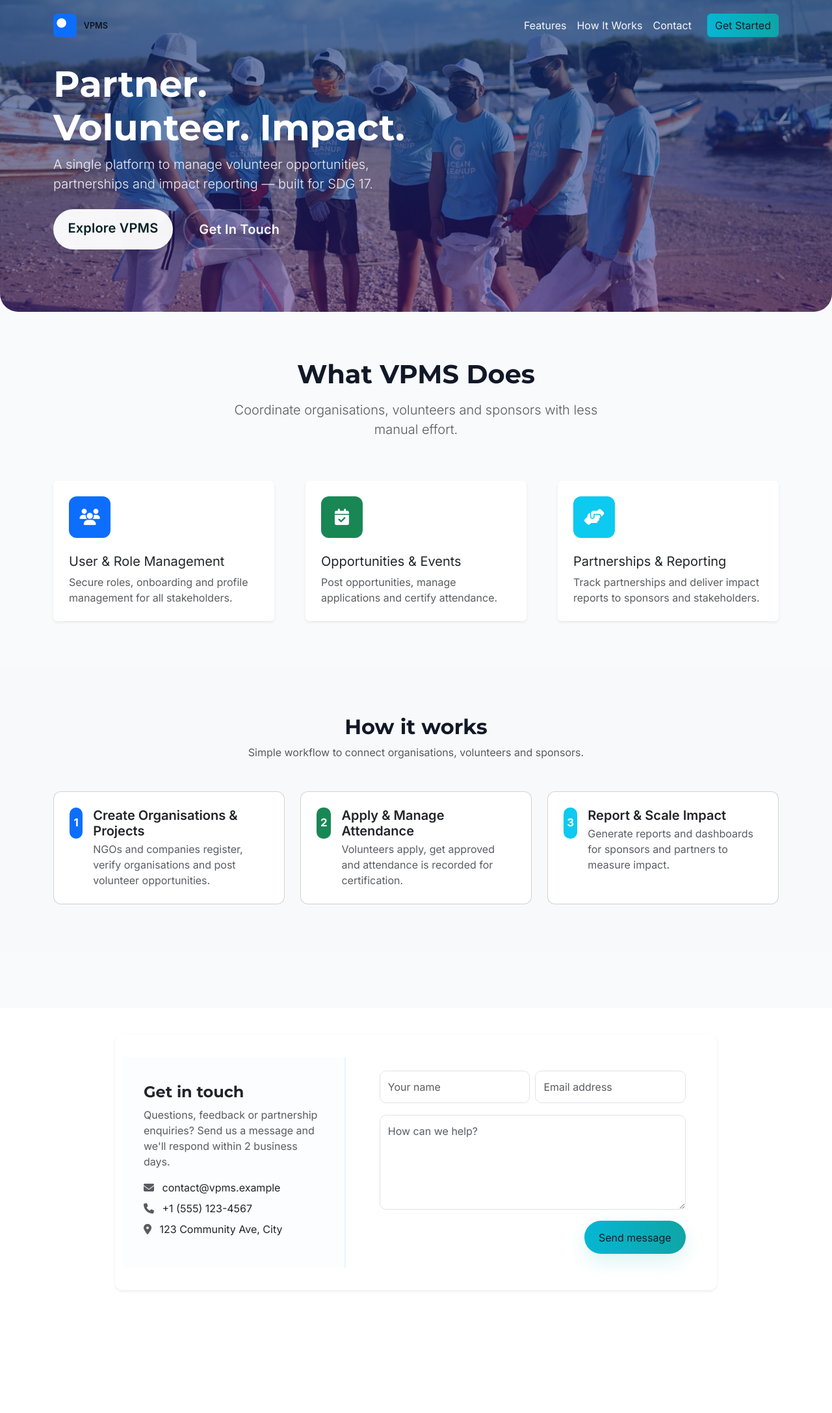
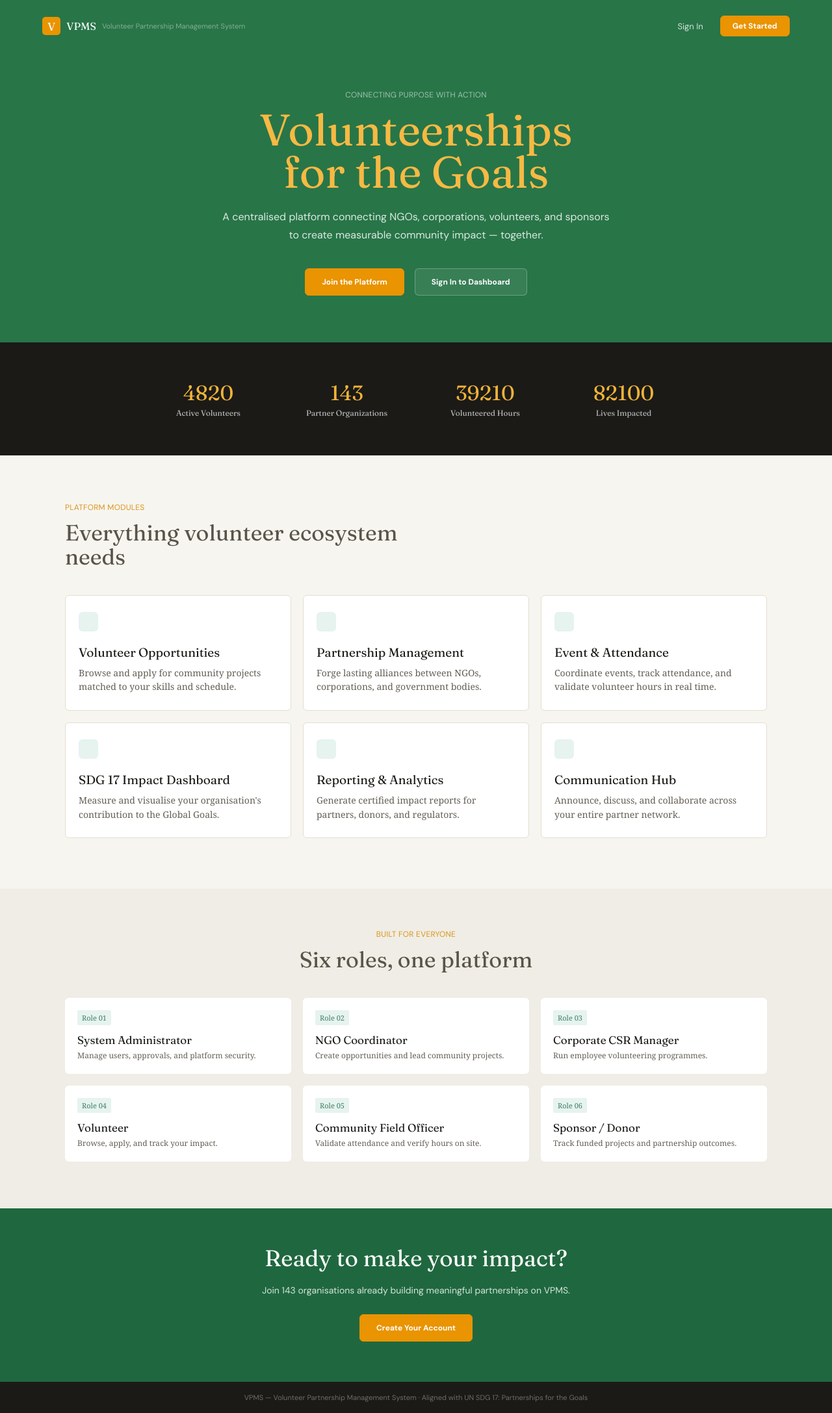
Before and after one commit to PradeepShresth/VPMS, a PHP site: page / in a window 1280 px wide. Shown: the whole page at 65% size. Before the commit the page ends 1987 px from the top, so only its background shows below. Run offline with PHP 8.4, Linux system fonts and the light colour scheme.

Commit message:
reconstructing every layout of the landing page

```diff
--- a/assets/css/style.css
+++ b/assets/css/style.css
@@ -1,127 +1,84 @@
-:root{
-  --bg-start:#0d6efd;
-  --bg-end:#6610f2;
-  --muted:#6c757d;
-}
-body{font-family:'Inter', system-ui, -apple-system,'Segoe UI', Roboto,'Helvetica Neue', Arial;background:#f8fafc;color:#111827}
-/* Headings use Montserrat for a modern geometric look */
-h1,h2,h3,h4{font-family:'Montserrat', Inter, system-ui, sans-serif}
-
-/* Hero */
-.modern-hero{padding:6rem 0; border-bottom-left-radius:28px; border-bottom-right-radius:28px; position:relative; background-color:var(--bg-start); background-image: linear-gradient(180deg, rgba(13,110,253,0.40), rgba(102,16,242,0.32)), url('../img/ocg-saving-the-ocean-_1j7_atc0z8-unsplash.jpg'); background-size:cover; background-position:center; background-repeat:no-repeat}
-.modern-hero::before{content:"";position:absolute;inset:0;background:linear-gradient(180deg, rgba(6,7,18,0.35), rgba(6,7,18,0.25));border-bottom-left-radius:28px;border-bottom-right-radius:28px}
-.modern-hero h1{color:#fff}
-.modern-hero .lead{color:rgba(255,255,255,0.9)}
-.hero-art{min-height:220px}
-/* Ensure content sits above overlay */
-.modern-hero > .container{position:relative;z-index:1}
-
-/* Hero buttons styling */
-.modern-hero .btn{border-radius:999px; padding:0.85rem 1.4rem; font-weight:600; letter-spacing:0.2px}
-.modern-hero .btn-light{background:rgba(255,255,255,0.95); color:#042024; border:none}
-.modern-hero .btn-light:hover{transform:translateY(-3px); box-shadow:0 20px 40px rgba(2,6,23,0.12)}
-.modern-hero .btn-outline-light{border:2px solid rgba(255,255,255,0.18); color:rgba(255,255,255,0.95); background:transparent}
-.modern-hero .btn-outline-light:hover{background:rgba(255,255,255,0.12); transform:translateY(-3px)}
-.hero-art img{display:none}
-
-/* Navbar */
-.navbar{transition:all .28s ease;padding:1rem 0}
-/* Navbar colors: light text over hero, dark on scroll */
-.navbar .nav-link{color:rgba(255,255,255,0.95)}
-.navbar .navbar-brand span{color:#fff}
-.navbar .navbar-toggler{border-color:rgba(255,255,255,0.18)}
-.navbar .navbar-toggler-icon{filter:invert(1) brightness(2)}
-.navbar-solid{background:#ffffffee!important;box-shadow:0 10px 40px rgba(2,6,23,0.08)}
-.navbar-solid .nav-link{color:#0b1220!important}
-.navbar-solid .navbar-brand span{color:#0b1220}
-.navbar-solid .navbar-toggler{border-color:rgba(11,18,32,0.08)}
-.navbar-solid .navbar-toggler-icon{filter:none}
-
-/* Cards */
-.card{transition:transform .28s ease,box-shadow .28s ease}
-.card:hover{transform:translateY(-6px);box-shadow:0 20px 40px rgba(2,6,23,0.08)}
-
-.icon-wrap{display:inline-flex;align-items:center;justify-content:center;width:56px;height:56px;border-radius:12px}
-.text-white-75{color:rgba(255,255,255,0.9)}
-.text-white-50{color:rgba(255,255,255,0.65)}
-
-@media (max-width: 991px){
-  .modern-hero{padding:3.5rem 0}
+:root {
+  --green: #287548;
+  --green-deep: #1f683f;
+  --amber: #f0aa22;
+  --ink: #1b1a17;
+  --paper: #f7f5f0;
+  --sand: #efede5;
+  --line: #e5ded1;
+  --serif: 'Fraunces', Georgia, serif;
+  --sans: 'DM Sans', 'Segoe UI', sans-serif;
 }
 
-/* Features section spacing */
-.section-features{padding:4.5rem 0}
-.section-features .card{padding:2rem}
-.section-features .icon-wrap{width:64px;height:64px;font-size:1.25rem}
-.section-features .card h5{margin-top:0.5rem}
-.section-features .lead{max-width:36rem;margin-left:auto;margin-right:auto}
+* { box-sizing: border-box; }
+html { scroll-behavior: smooth; }
+body { margin: 0; color: var(--ink); background: var(--paper); font-family: var(--sans); font-size: 15px; }
+a { color: inherit; text-decoration: none; }
 
-/* How section */
-.how-section{padding:4.5rem 0;margin-bottom:2.5rem}
-.how-step{border-radius:12px}
-.step-badge{width:48px;height:48px;border-radius:10px;display:inline-flex;align-items:center;justify-content:center;font-weight:700;font-size:1.05rem}
-.how-step h5{font-weight:600}
-.how-step p{color:var(--muted)}
+.hero { min-height: 448px; padding: 24px 5.1% 72px; color: #fff; background: var(--green); }
+.site-nav, .hero-content { max-width: 1200px; margin: 0 auto; }
+.site-nav { display: flex; justify-content: space-between; align-items: center; }
+.brand, .nav-actions, .hero-actions { display: flex; align-items: center; }
+.brand { gap: 9px; }
+.brand-mark { display: grid; width: 28px; height: 28px; place-items: center; border-radius: 5px; color: #fff; background: #e99400; font-family: var(--serif); font-size: 17px; }
+.brand-name { font-family: var(--serif); font-size: 16px; }
+.brand-description { color: rgba(255,255,255,.42); font-size: 11px; }
+.nav-actions { gap: 26px; font-size: 13px; }
+.sign-in { color: rgba(255,255,255,.8); }
+.button { display: inline-flex; min-height: 42px; align-items: center; justify-content: center; padding: 0 25px; border: 1px solid #e99400; border-radius: 6px; color: #fff; background: #e99400; font-size: 12px; font-weight: 700; transition: transform .2s ease, background .2s ease; }
+.button:hover { transform: translateY(-2px); background: #f5a815; }
+.button-small { min-height: 32px; padding: 0 18px; font-size: 12px; }
+.button-ghost { border-color: rgba(255,255,255,.25); background: rgba(255,255,255,.08); }
+.button-ghost:hover { background: rgba(255,255,255,.16); }
+.hero-content { padding-top: 82px; text-align: center; }
+.eyebrow { margin: 0 0 13px; color: rgba(255,255,255,.55); font-size: 12px; letter-spacing: .02em; }
+.eyebrow-amber { color: #dc941a; }
+h1, h2, h3, p { margin-top: 0; }
+h1, h2 { font-family: var(--serif); font-weight: 400; }
+h1 { margin-bottom: 22px; color: #f7b943; font-size: clamp(50px, 6vw, 68px); line-height: .96; }
+.hero-copy { margin-bottom: 36px; color: rgba(255,255,255,.84); font-size: 16px; line-height: 1.8; }
+.hero-actions { justify-content: center; gap: 16px; }
 
-@media (min-width: 992px){
-  .how-step{min-height:160px}
+.stats { padding: 58px 5%; color: #fff; background: var(--ink); }
+.stats-inner { display: grid; max-width: 820px; margin: 0 auto; grid-template-columns: repeat(4, 1fr); gap: 32px; text-align: center; }
+.stat strong { display: block; color: #f1b338; font-family: var(--serif); font-size: 32px; font-weight: 400; }
+.stat span { display: block; margin-top: 4px; color: rgba(255,255,255,.72); font-family: var(--serif); font-size: 12px; }
+
+.section { padding: 72px 5.1% 78px; }
+.modules { background: var(--paper); }
+.section-heading { max-width: 1080px; margin: 0 auto 40px; }
+h2 { margin-bottom: 0; color: #595448; font-size: 34px; line-height: 1.08; }
+.module-grid, .role-grid { display: grid; max-width: 1080px; margin: 0 auto; gap: 18px; }
+.module-grid { grid-template-columns: repeat(3, 1fr); }
+.module-card { min-height: 166px; padding: 25px 20px; border: 1px solid var(--line); border-radius: 6px; background: #fff; }
+.module-icon { display: block; width: 30px; height: 30px; margin-bottom: 20px; border-radius: 6px; background: #e6f3ef; }
+.module-card h3 { margin-bottom: 9px; font-family: var(--serif); font-size: 19px; font-weight: 400; }
+.module-card p { margin-bottom: 0; color: #645e54; font-family: Georgia, serif; font-size: 14px; line-height: 1.55; }
+.roles { padding-top: 62px; padding-bottom: 72px; background: var(--sand); }
+.centered { text-align: center; }
+ .role-grid { grid-template-columns: repeat(3, 1fr); }
+.role-card { min-height: 116px; padding: 19px; border-radius: 6px; background: #fff; }
+.role-label { display: inline-block; margin-bottom: 12px; padding: 4px 7px; border-radius: 2px; color: #408065; background: #e6f3ef; font-family: Georgia, serif; font-size: 11px; }
+.role-card h3 { margin-bottom: 5px; font-family: var(--serif); font-size: 17px; font-weight: 400; }
+.role-card p { margin-bottom: 0; color: #645e54; font-family: Georgia, serif; font-size: 12px; line-height: 1.5; }
+.cta { padding: 58px 5% 62px; color: #fff; text-align: center; background: var(--green-deep); }
+.cta h2 { margin-bottom: 21px; color: #fff; font-size: 35px; }
+.cta p { margin-bottom: 28px; color: rgba(255,255,255,.82); font-size: 14px; }
+footer { padding: 17px 5%; color: rgba(255,255,255,.36); text-align: center; background: var(--ink); font-size: 11px; }
+
+@media (max-width: 640px) {
+  .hero { min-height: 520px; padding: 18px 20px 54px; }
+  .brand-description { display: none; }
+  .nav-actions { gap: 12px; }
+  .hero-content { padding-top: 110px; }
+  .hero-copy { font-size: 14px; }
+  .desktop-only { display: none; }
+  .hero-actions { flex-direction: column; gap: 10px; }
+  .hero-actions .button { width: 195px; }
+  .stats { padding: 38px 20px; }
+  .stats-inner { grid-template-columns: repeat(2, 1fr); gap: 28px 10px; }
+  .section { padding: 54px 20px; }
+  .module-grid, .role-grid { grid-template-columns: 1fr; }
+  .module-card { min-height: 145px; }
+  .role-card { min-height: 108px; }
 }
-
-/* Add extra gap between "How it works" and Contact sections */
-#contact{margin-top:5.5rem}
-@media (max-width:767px){
-  #contact{margin-top:3rem}
-}
-
-/* Contact section: two-column layout (info | form) */
-.contact-form .form-control{border-radius:10px;padding:0.85rem}
-.contact-form textarea.form-control{min-height:140px}
-.how-section + .section-features {}
-.card.shadow-sm.p-4{padding:2.25rem}
-
-/* Base card padding removed so columns can provide their own padding */
-.contact-card{padding:0.5rem 0.5rem;border-radius:12px;overflow:hidden}
-.contact-card > .row{gap:1rem;align-items:stretch}
-.contact-card .col-md-5,.contact-card .col-md-7{padding:0}
-.contact-card .list-unstyled li{margin-bottom:0.5rem}
-.contact-form .form-control{border-radius:10px;padding:0.75rem;margin-bottom:0.6rem}
-.contact-form textarea.form-control{min-height:140px}
-.contact-form .btn-primary{padding:0.85rem 1.4rem;border-radius:999px}
-
-/* Desktop: left info panel with subtle background and right form panel */
-@media (min-width: 768px){
-  /* Use flex layout for a clear two-column split (only the immediate row) */
-  .contact-card > .row{display:flex;flex-wrap:nowrap}
-  .contact-card .col-md-5{flex:0 0 38%;max-width:38%;background:#fbfdff;padding:2.5rem 2rem;border-right:2px solid rgba(6,182,180,0.08)}
-  .contact-card .col-md-7{flex:1 1 62%;max-width:62%;padding:2rem 2.25rem}
-  .contact-card .col-md-5 h4{margin-top:0}
-  .contact-card .col-md-5 p{color:var(--muted)}
-  .contact-card .col-md-5 .list-unstyled{margin-top:1rem}
-  .contact-card .col-md-5 i{color:rgba(6,182,180,0.95)}
-  .contact-card .col-md-7 .text-end{display:block}
-}
-
-/* Add breathing space inside the contact section so card doesn't touch previous section */
-#contact .container{padding-top:1.5rem;padding-bottom:1.5rem}
-@media (min-width:768px){
-  #contact .container{padding-top:2.5rem;padding-bottom:2.5rem}
-}
-
-/* Mobile: stacked with internal padding */
-@media (max-width: 767px){
-  .contact-card{padding:1rem}
-  .contact-card .col-md-5,.contact-card .col-md-7{padding-left:0.6rem;padding-right:0.6rem}
-  .contact-card .row{gap:0.6rem}
-  .contact-form .btn-primary{text-align:center;width:100%}
-}
-
-/* Reveal animations */
-.reveal{opacity:0; transform:translateY(18px); transition:opacity .6s ease, transform .6s cubic-bezier(.2,.9,.2,1)}
-.reveal.in{opacity:1; transform:none}
-.reveal-delay{transition-delay:.12s}
-.reveal-slow{transition-duration:.9s}
-
-.btn-primary{background:linear-gradient(90deg,#06b6d4 0%,#0ea5a7 100%);border:none;color:#042024;box-shadow:0 12px 30px rgba(6,182,180,0.14)}
-.btn-primary:hover, .btn-primary:focus{transform:translateY(-2px);box-shadow:0 18px 40px rgba(6,182,180,0.18)}
-.btn-light{box-shadow:0 6px 18px rgba(2,6,23,0.06)}
-.btn-outline-light{border-color:rgba(255,255,255,0.18); color:rgba(255,255,255,0.95)}
--- a/index.php
+++ b/index.php
@@ -3,196 +3,83 @@
 <head>
   <meta charset="utf-8">
   <meta name="viewport" content="width=device-width, initial-scale=1">
-  <title>VPMS — Volunteer Partnership Management System</title>
-  <link href="https://fonts.googleapis.com/css2?family=Inter:wght@300;400;600;700&family=Montserrat:wght@600;700&display=swap" rel="stylesheet">
-  <link href="https://cdn.jsdelivr.net/npm/bootstrap@5.3.2/dist/css/bootstrap.min.css" rel="stylesheet">
-  <link rel="stylesheet" href="https://cdnjs.cloudflare.com/ajax/libs/font-awesome/6.4.0/css/all.min.css">
+  <title>VPMS | Volunteer Partnership Management System</title>
+  <link rel="preconnect" href="https://fonts.googleapis.com">
+  <link rel="preconnect" href="https://fonts.gstatic.com" crossorigin>
+  <link href="https://fonts.googleapis.com/css2?family=DM+Sans:wght@400;500;600;700&family=Fraunces:opsz,wght@9..144,400;9..144,500;9..144,600&display=swap" rel="stylesheet">
   <link rel="stylesheet" href="assets/css/style.css">
-  <meta name="theme-color" content="#0d6efd">
 </head>
 <body>
-  <nav class="navbar navbar-expand-lg fixed-top">
-    <div class="container">
-      <a class="navbar-brand" href="#">
-        <img src="assets/img/logo.svg" alt="VPMS" height="36">
+  <header class="hero" id="top">
+    <nav class="site-nav" aria-label="Main navigation">
+      <a class="brand" href="#top" aria-label="VPMS home">
+        <span class="brand-mark">V</span>
+        <span class="brand-name">VPMS</span>
+        <span class="brand-description">Volunteer Partnership Management System</span>
       </a>
-      <button class="navbar-toggler" type="button" data-bs-toggle="collapse" data-bs-target="#navmenu">
-        <span class="navbar-toggler-icon"></span>
-      </button>
-      <div class="collapse navbar-collapse" id="navmenu">
-        <ul class="navbar-nav ms-auto align-items-lg-center">
-          <li class="nav-item"><a class="nav-link" href="#features">Features</a></li>
-          <li class="nav-item"><a class="nav-link" href="#how">How It Works</a></li>
-          <li class="nav-item"><a class="nav-link" href="#contact">Contact</a></li>
-          <li class="nav-item"><a class="btn btn-primary ms-3" href="#">Get Started</a></li>
-        </ul>
+      <div class="nav-actions">
+        <a class="sign-in" href="#platform">Sign In</a>
+        <a class="button button-small" href="#join">Get Started</a>
       </div>
-    </div>
-  </nav>
-
-  <header class="modern-hero d-flex align-items-center">
-    <div class="container">
-      <div class="row align-items-center">
-        <div class="col-lg-6 text-white">
-          <h1 class="display-4 fw-bold reveal">Partner. Volunteer. Impact.</h1>
-          <p class="lead text-white-75 reveal reveal-delay">A single platform to manage volunteer opportunities, partnerships and impact reporting — built for SDG 17.</p>
-          <div class="d-flex gap-3 mt-4">
-            <a class="btn btn-light btn-lg" href="#features">Explore VPMS</a>
-            <a class="btn btn-outline-light btn-lg" href="#contact">Get In Touch</a>
-          </div>
-
-        </div>
-        <div class="col-lg-6 d-none d-lg-block text-end">
-          <div class="hero-art"></div>
-        </div>
+    </nav>
+    <div class="hero-content">
+      <p class="eyebrow">CONNECTING PURPOSE WITH ACTION</p>
+      <h1>Volunteerships<br>for the Goals</h1>
+      <p class="hero-copy">A centralised platform connecting NGOs, corporations, volunteers, and sponsors<br class="desktop-only"> to create measurable community impact &mdash; together.</p>
+      <div class="hero-actions">
+        <a class="button" href="#join">Join the Platform</a>
+        <a class="button button-ghost" href="#platform">Sign In to Dashboard</a>
       </div>
     </div>
   </header>
 
+  <section class="stats" aria-label="Platform statistics">
+    <div class="stats-inner">
+      <div class="stat"><strong>4820</strong><span>Active Volunteers</span></div>
+      <div class="stat"><strong>143</strong><span>Partner Organizations</span></div>
+      <div class="stat"><strong>39210</strong><span>Volunteered Hours</span></div>
+      <div class="stat"><strong>82100</strong><span>Lives Impacted</span></div>
+    </div>
+  </section>
+
   <main>
-    <section id="features" class="section-features">
-      <div class="container">
-        <div class="row justify-content-center mb-5">
-          <div class="col-lg-8 text-center">
-            <h2 class="fw-bold display-6 mb-3">What VPMS Does</h2>
-            <p class="lead text-muted fs-5">Coordinate organisations, volunteers and sponsors with less manual effort.</p>
-          </div>
-        </div>
-        <div class="row g-5 align-items-stretch">
-          <div class="col-md-6 col-lg-4">
-            <div class="card h-100 border-0 shadow-sm p-4 reveal reveal-delay">
-              <div class="mb-3 icon-wrap bg-primary text-white"><i class="fa-solid fa-users fa-lg"></i></div>
-              <h5>User & Role Management</h5>
-              <p class="mb-0 text-muted">Secure roles, onboarding and profile management for all stakeholders.</p>
-            </div>
-          </div>
-          <div class="col-md-6 col-lg-4">
-            <div class="card h-100 border-0 shadow-sm p-4 reveal reveal-delay">
-              <div class="mb-3 icon-wrap bg-success text-white"><i class="fa-solid fa-calendar-check fa-lg"></i></div>
-              <h5>Opportunities & Events</h5>
-              <p class="mb-0 text-muted">Post opportunities, manage applications and certify attendance.</p>
-            </div>
-          </div>
-          <div class="col-md-6 col-lg-4">
-            <div class="card h-100 border-0 shadow-sm p-4 reveal reveal-delay reveal-slow">
-              <div class="mb-3 icon-wrap bg-info text-white"><i class="fa-solid fa-handshake-angle fa-lg"></i></div>
-              <h5>Partnerships & Reporting</h5>
-              <p class="mb-0 text-muted">Track partnerships and deliver impact reports to sponsors and stakeholders.</p>
-            </div>
-          </div>
-        </div>
+    <section class="modules section" id="platform">
+      <div class="section-heading">
+        <p class="eyebrow eyebrow-amber">PLATFORM MODULES</p>
+        <h2>Everything volunteer ecosystem<br class="desktop-only"> needs</h2>
+      </div>
+      <div class="module-grid">
+        <article class="module-card"><span class="module-icon" aria-hidden="true"></span><h3>Volunteer Opportunities</h3><p>Browse and apply for community projects matched to your skills and schedule.</p></article>
+        <article class="module-card"><span class="module-icon" aria-hidden="true"></span><h3>Partnership Management</h3><p>Forge lasting alliances between NGOs, corporations, and government bodies.</p></article>
+        <article class="module-card"><span class="module-icon" aria-hidden="true"></span><h3>Event &amp; Attendance</h3><p>Coordinate events, track attendance, and validate volunteer hours in real time.</p></article>
+        <article class="module-card"><span class="module-icon" aria-hidden="true"></span><h3>SDG 17 Impact Dashboard</h3><p>Measure and visualise your organisation's contribution to the Global Goals.</p></article>
+        <article class="module-card"><span class="module-icon" aria-hidden="true"></span><h3>Reporting &amp; Analytics</h3><p>Generate certified impact reports for partners, donors, and regulators.</p></article>
+        <article class="module-card"><span class="module-icon" aria-hidden="true"></span><h3>Communication Hub</h3><p>Announce, discuss, and collaborate across your entire partner network.</p></article>
       </div>
     </section>
 
-    <section id="how" class="how-section bg-light py-6">
-      <div class="container">
-        <div class="text-center mb-5">
-          <h2 class="fw-bold">How it works</h2>
-          <p class="text-muted">Simple workflow to connect organisations, volunteers and sponsors.</p>
-        </div>
-
-        <div class="row g-4 align-items-stretch">
-          <div class="col-md-6 col-lg-4">
-            <div class="how-step card p-4 h-100 reveal">
-              <div class="d-flex align-items-start gap-3">
-                <div class="step-badge bg-primary text-white">1</div>
-                <div>
-                  <h5 class="mb-1">Create Organisations & Projects</h5>
-                  <p class="text-muted mb-0">NGOs and companies register, verify organisations and post volunteer opportunities.</p>
-                </div>
-              </div>
-            </div>
-          </div>
-
-          <div class="col-md-6 col-lg-4">
-            <div class="how-step card p-4 h-100 reveal reveal-delay">
-              <div class="d-flex align-items-start gap-3">
-                <div class="step-badge bg-success text-white">2</div>
-                <div>
-                  <h5 class="mb-1">Apply & Manage Attendance</h5>
-                  <p class="text-muted mb-0">Volunteers apply, get approved and attendance is recorded for certification.</p>
-                </div>
-              </div>
-            </div>
-          </div>
-
-          <div class="col-md-6 col-lg-4">
-            <div class="how-step card p-4 h-100 reveal reveal-slow">
-              <div class="d-flex align-items-start gap-3">
-                <div class="step-badge bg-info text-white">3</div>
-                <div>
-                  <h5 class="mb-1">Report & Scale Impact</h5>
-                  <p class="text-muted mb-0">Generate reports and dashboards for sponsors and partners to measure impact.</p>
-                </div>
-              </div>
-            </div>
-          </div>
-        </div>
+    <section class="roles section">
+      <div class="section-heading centered">
+        <p class="eyebrow eyebrow-amber">BUILT FOR EVERYONE</p>
+        <h2>Six roles, one platform</h2>
+      </div>
+      <div class="role-grid">
+        <article class="role-card"><span class="role-label">Role 01</span><h3>System Administrator</h3><p>Manage users, approvals, and platform security.</p></article>
+        <article class="role-card"><span class="role-label">Role 02</span><h3>NGO Coordinator</h3><p>Create opportunities and lead community projects.</p></article>
+        <article class="role-card"><span class="role-label">Role 03</span><h3>Corporate CSR Manager</h3><p>Run employee volunteering programmes.</p></article>
+        <article class="role-card"><span class="role-label">Role 04</span><h3>Volunteer</h3><p>Browse, apply, and track your impact.</p></article>
+        <article class="role-card"><span class="role-label">Role 05</span><h3>Community Field Officer</h3><p>Validate attendance and verify hours on site.</p></article>
+        <article class="role-card"><span class="role-label">Role 06</span><h3>Sponsor / Donor</h3><p>Track funded projects and partnership outcomes.</p></article>
       </div>
     </section>
 
-    <section id="contact" class="py-6 bg-white">
-      <div class="container">
-        <div class="row justify-content-center">
-          <div class="col-lg-10">
-            <div class="card shadow-sm border-0 p-4 contact-card">
-              <div class="row g-4 align-items-center">
-                <div class="col-md-5">
-                  <h4 class="fw-bold">Get in touch</h4>
-                  <p class="text-muted">Questions, feedback or partnership enquiries? Send us a message and we'll respond within 2 business days.</p>
-
-                  <ul class="list-unstyled mt-3 mb-0">
-                    <li class="mb-2"><i class="fa-solid fa-envelope me-2 text-muted"></i> contact@vpms.example</li>
-                    <li class="mb-2"><i class="fa-solid fa-phone me-2 text-muted"></i> +1 (555) 123-4567</li>
-                    <li><i class="fa-solid fa-location-dot me-2 text-muted"></i> 123 Community Ave, City</li>
-                  </ul>
-                </div>
-
-                <div class="col-md-7">
-                  <form class="contact-form" action="#" method="post">
-                    <div class="row g-2">
-                      <div class="col-md-6">
-                        <input class="form-control" type="text" name="name" placeholder="Your name" required>
-                      </div>
-                      <div class="col-md-6">
-                        <input class="form-control" type="email" name="email" placeholder="Email address" required>
-                      </div>
-                      <div class="col-12">
-                        <textarea class="form-control" name="message" rows="5" placeholder="How can we help?" required></textarea>
-                      </div>
-                      <div class="col-12 text-end">
-                        <button class="btn btn-primary" type="submit">Send message</button>
-                      </div>
-                    </div>
-                  </form>
-                </div>
-              </div>
-            </div>
-          </div>
-        </div>
-      </div>
+    <section class="cta" id="join">
+      <h2>Ready to make your impact?</h2>
+      <p>Join 143 organisations already building meaningful partnerships on VPMS.</p>
+      <a class="button" href="#top">Create Your Account</a>
     </section>
   </main>
 
-  <script src="https://cdn.jsdelivr.net/npm/bootstrap@5.3.2/dist/js/bootstrap.bundle.min.js"></script>
-  <script>
-    (function(){
-      const nav=document.querySelector('.navbar');
-      function onScroll(){
-        if(window.scrollY>30) nav.classList.add('navbar-solid'); else nav.classList.remove('navbar-solid');
-      }
-      document.addEventListener('scroll', onScroll, {passive:true});
-      onScroll();
-    })();
-  </script>
-  <script>
-    // Simple reveal on scroll using IntersectionObserver
-    (function(){
-      const obs = new IntersectionObserver((entries)=>{
-        entries.forEach(e=>{ if(e.isIntersecting) e.target.classList.add('in'); });
-      },{threshold:0.12});
-      document.querySelectorAll('.reveal').forEach(el=>obs.observe(el));
-    })();
-  </script>
+  <footer>VPMS &mdash; Volunteer Partnership Management System &middot; Aligned with UN SDG 17: Partnerships for the Goals</footer>
 </body>
 </html>
```
